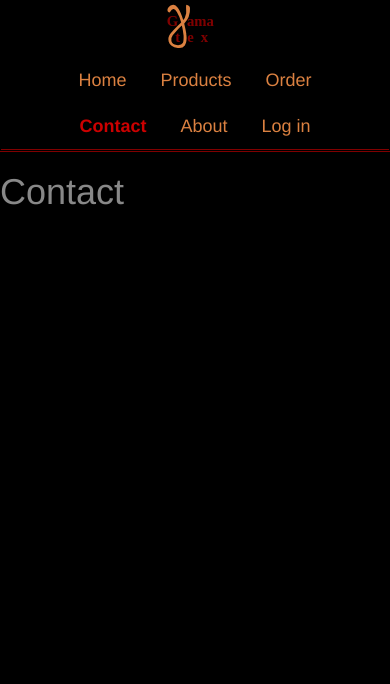
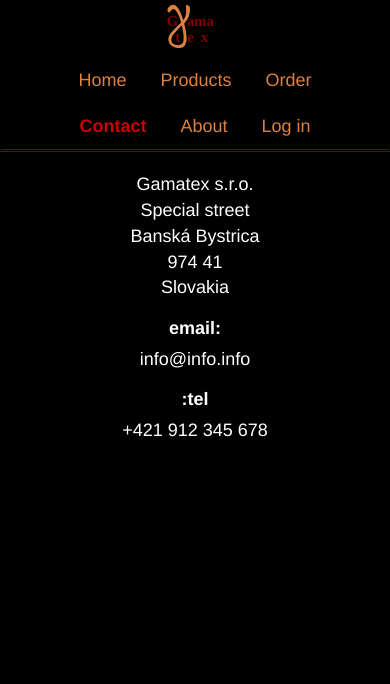
Before and after one commit to mrkvost/wega, a Flask app: page /contact in a window 390 px wide. Shown: the top 684 px of the page. Run offline with Flask 2, Linux system fonts and the light colour scheme; parts of the project's set-up code (start-up, migrations or seed data) failed here and were passed over; some libraries are stand-ins or nearby versions.

Commit message:
responsive contact page

```diff
--- a/wega/static/css/styles-basic.css
+++ b/wega/static/css/styles-basic.css
@@ -118,3 +118,67 @@ html, body {
   text-indent: 30px;
   text-align: justify;
 }
+
+/* ~~~ ~~ ~~ ~~ ~~ ~~  Contact  ~~ ~~ ~~ ~~ ~~ ~~~ */
+#contact .envelope-container {
+  position: relative;
+  margin: 20px auto 0 auto;
+  text-align: center;
+  font-size: 18px;
+  color: #FFF;
+}
+
+#contact img {
+  width: 100%;
+}
+
+#contact .address-container {
+  width: 100%;
+  text-align: center;
+}
+
+#contact .email-and-tel {
+  width: 100%;
+}
+
+#contact .email-container {
+}
+
+#contact .tel-container {
+}
+
+@media (min-width: 768px) {
+  #contact .envelope-container {
+    width: 66.67%;
+  }
+
+  #contact .address-container {
+    position: absolute;
+    top: 10%;
+  }
+
+  #contact .email-and-tel {
+    position: absolute;
+    bottom: 10%;
+  }
+
+  #contact .email-container {
+    float: left;
+    margin-left: 10%;
+  }
+
+  #contact .tel-container {
+    float: right;
+    margin-right: 10%;
+  }
+}
+
+@media (max-width: 767px) {
+  #contact .email-container {
+    margin-top: 15px;
+  }
+
+  #contact .tel-container {
+    margin-top: 15px;
+  }
+}
--- a/wega/templates/contact.html
+++ b/wega/templates/contact.html
@@ -2,5 +2,29 @@
 {% block title %}Contact{% endblock %}
 {% block body_id %}contact{% endblock %}
 {% block content %}
-  <h1>Contact</h1>
+  <div class="envelope-container">
+    <img class="hidden-xs" src="{{ url_for('static', filename='img/envelope.svg') }}" alt="" />
+    <div class="envelope-content">
+      <div class="address-container">
+        <div class="address-element company-name">Gamatex s.r.o.</div>
+        <div class="address-element street">Special street</div>
+        <div class="address-element city">Banská Bystrica</div>
+        <div class="address-element zip-code">974 41</div>
+        <div class="address-element country">Slovakia</div>
+      </div>
+
+      <div class="email-and-tel">
+        <div class="email-container">
+          <label>email:</label>
+          <div class="email">info@info.info</div>
+        </div>
+
+        <div class="tel-container">
+          <label>:tel</label>
+          <div class="tel">+421&nbsp;912&nbsp;345&nbsp;678</div>
+        </div>
+        <div class="clearfix"></div>
+      </div>
+    </div>
+  </div>
 {% endblock %}
```
Also changed, not shown: wega/static/img/envelope.svg (added).
